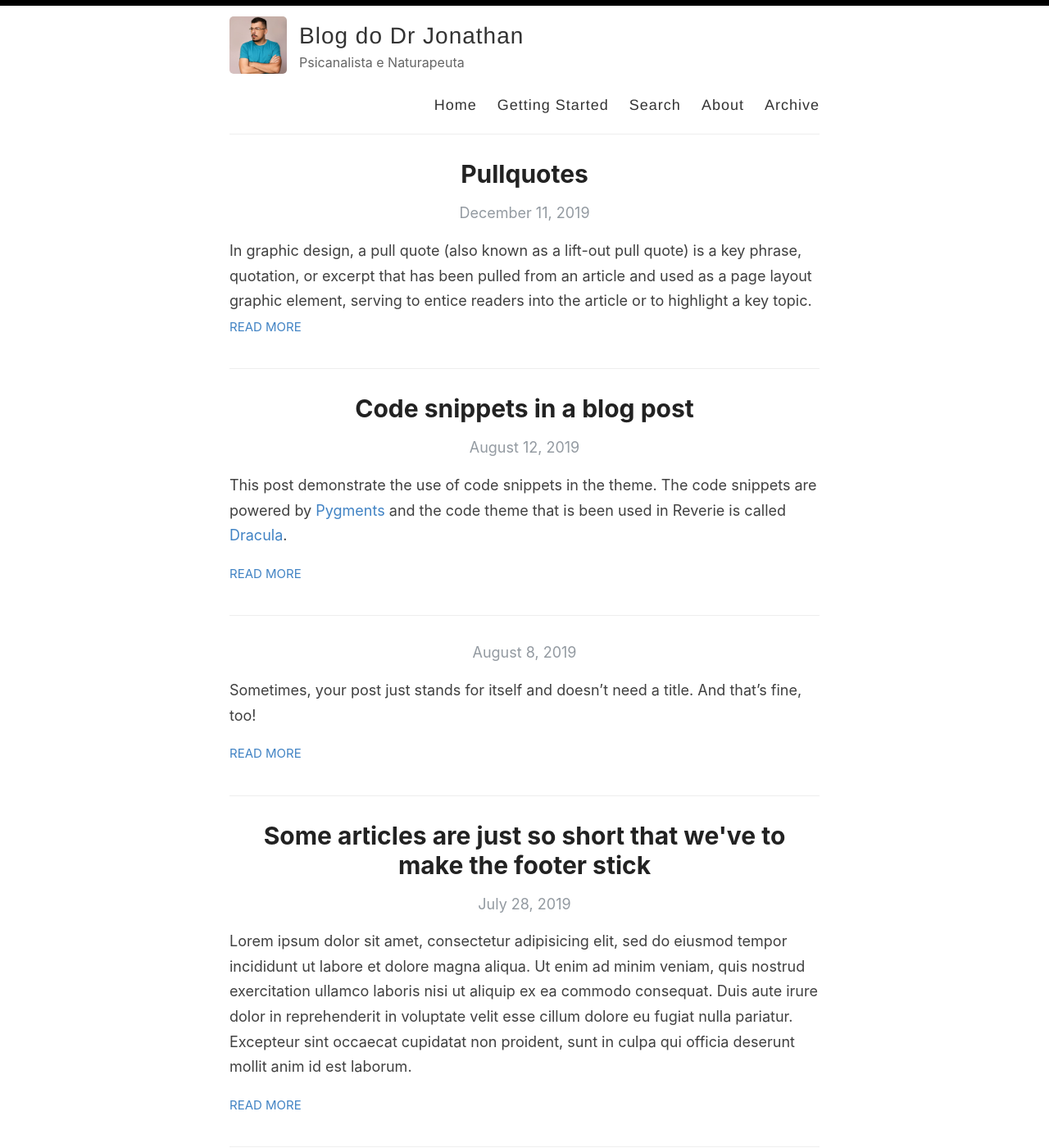
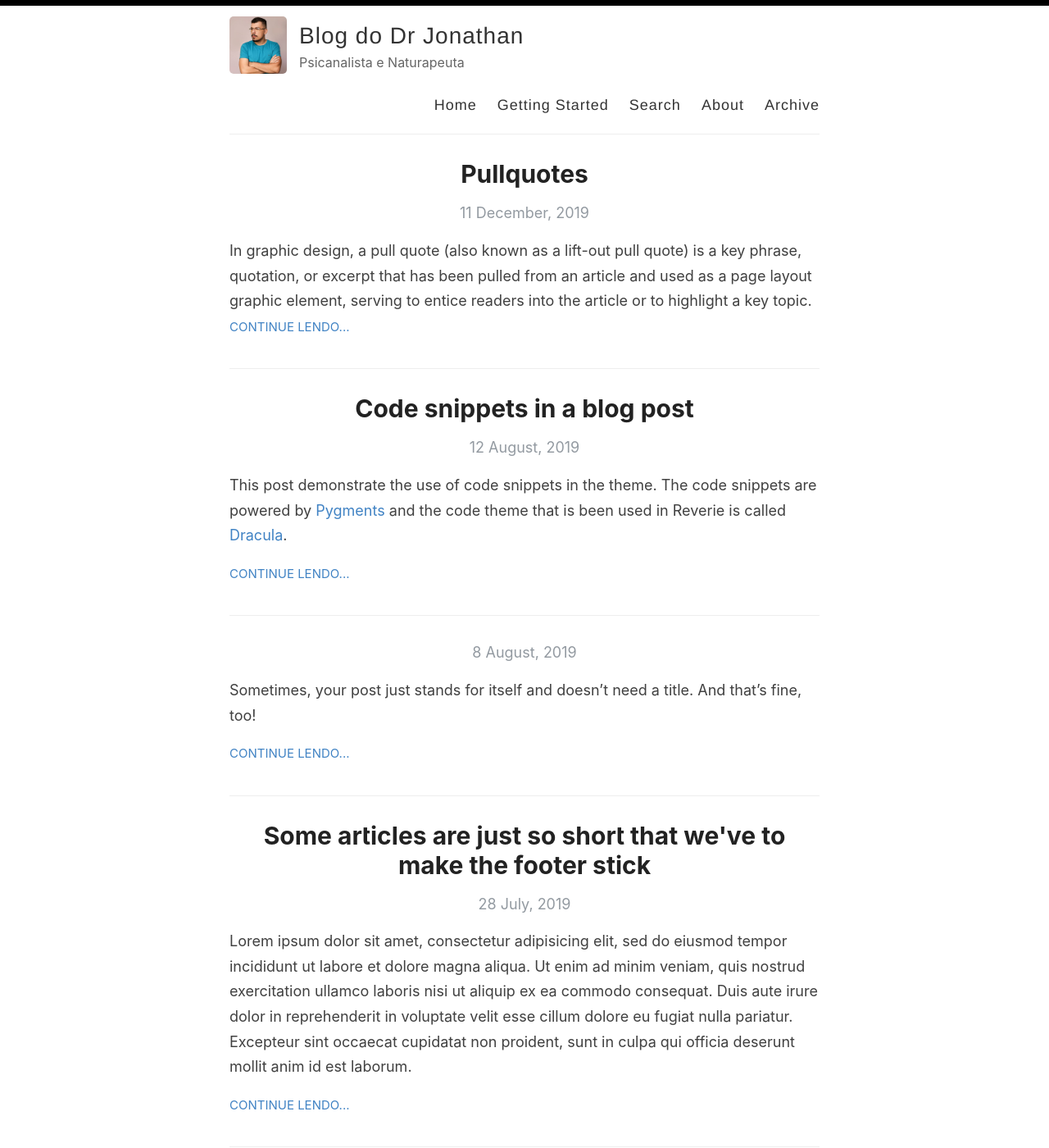
Before and after one commit to drjonathanamorim/blog, a Jekyll site: the page built from index.html, in a window 1280 px wide and 1400 px high. Shown: the whole window at 82% size. Built offline with Jekyll 4.4.1, drawn with Linux system fonts in a browser that asks for light colours; the list of posts is cut into pages by our own code; part of the change alters nothing that is shown; some of the changed text lies outside the part shown.

Commit message:
Update index.html

```diff
--- a/index.html
+++ b/index.html
@@ -9,14 +9,15 @@ layout: default
         <h1>{{ post.title }}</h1>
 
         <div>
-          <p class="post_date">{{ post.date | date: "%B %e, %Y" }}</p>
+
+          <p class="post_date">{{ post.date | date: "%e %B, %Y" 'pt'}}</p>
         </div>
       </a>
       <div class="entry">
         {{ post.excerpt }}
       </div>
 
-      <a href="{{ site.baseurl }}{{ post.url }}" class="read-more">Read More</a>
+      <a href="{{ site.baseurl }}{{ post.url }}" class="read-more">Continue lendo...</a>
     </article>
   {% endfor %}
 
@@ -24,9 +25,9 @@ layout: default
   {% if paginator.total_pages > 1 %}
   <div class="pagination">
     {% if paginator.previous_page %}
-      <a href="{{ paginator.previous_page_path | prepend: site.baseurl | replace: '//', '/' }}">&laquo; Prev</a>
+      <a href="{{ paginator.previous_page_path | prepend: site.baseurl | replace: '//', '/' }}">&laquo; Anterior</a>
     {% else %}
-      <span>&laquo; Prev</span>
+      <span>&laquo; Anterior</span>
     {% endif %}
 
     {% for page in (1..paginator.total_pages) %}
@@ -40,9 +41,9 @@ layout: default
     {% endfor %}
 
     {% if paginator.next_page %}
-      <a href="{{ paginator.next_page_path | prepend: site.baseurl | replace: '//', '/' }}">Next &raquo;</a>
+      <a href="{{ paginator.next_page_path | prepend: site.baseurl | replace: '//', '/' }}">Próximo &raquo;</a>
     {% else %}
-      <span>Next &raquo;</span>
+      <span>Próximo &raquo;</span>
     {% endif %}
   </div>
   {% endif %}
```
